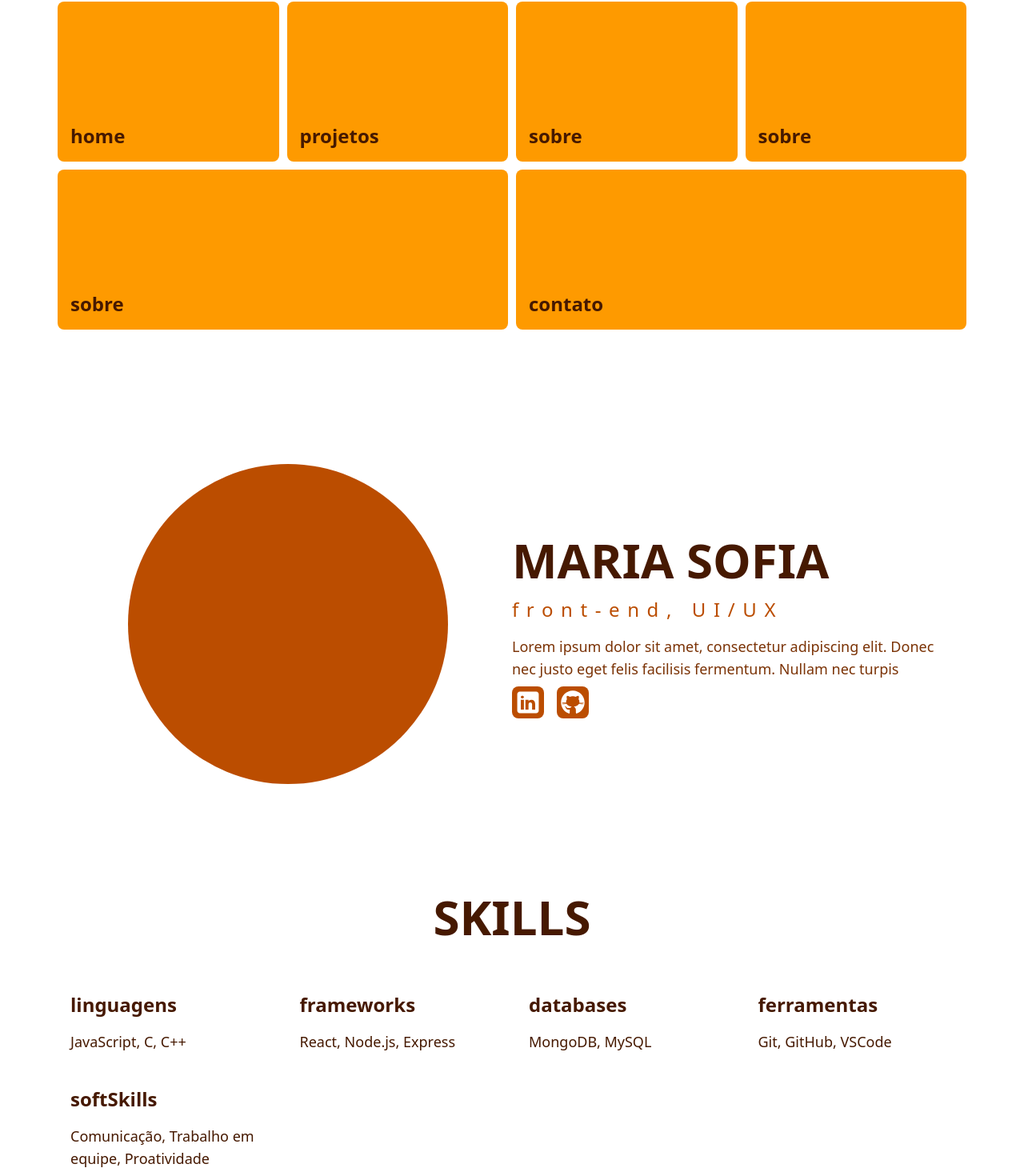
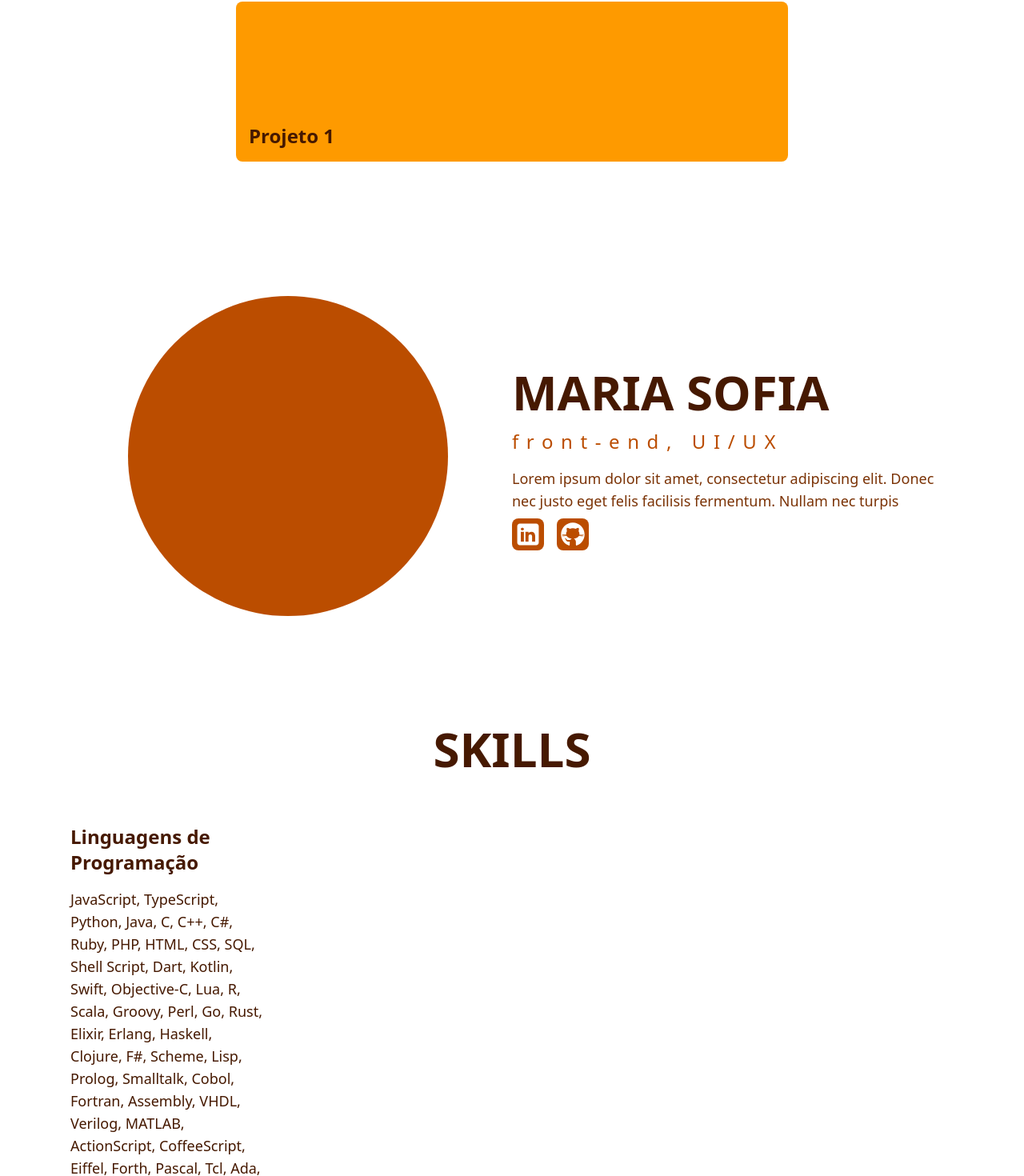
Before and after one commit to xofiaxinha/portifolio, a React (Vite) app: page / in a window 1280 px wide. Shown: the part 856-2326 px from the top of the page at 80% size. Built offline with nearby package versions, Linux system fonts and the light colour scheme.

Commit message:
reading json files

```diff
--- a/package.json
+++ b/package.json
@@ -11,6 +11,7 @@
   },
   "dependencies": {
     "@tailwindcss/vite": "^4.0.12",
+    "fs": "^0.0.1-security",
     "react": "^18.3.1",
     "react-dom": "^18.3.1",
     "tailwindcss": "^4.0.12"
--- a/src/App.jsx
+++ b/src/App.jsx
@@ -4,28 +4,13 @@ import Home from "./components/home/home"
 import { Projetos } from "./components/projetos/projetos"
 import Skills from "./components/skills/skills"
 import Sobre from "./components/sobre/sobre"
+import listadeprojetos from "./components/projetos/assets/listadeprojetos.json"
+import listadeskills from "./components/skills/assets/listadeskills.json"
 
 function App() {
-  const items = [
-    {
-        nome: "home"
-    },
-    {
-        nome: "projetos"
-    },
-    {
-        nome: "sobre"
-    },
-    {
-      nome: "sobre"
-    },
-    {
-      nome: "sobre"
-    },
-    {
-        nome: "contato"
-    }
-]
+  const projetos = listadeprojetos
+  const skills = listadeskills
+
   return(
     <>
       <Header>
@@ -36,9 +21,9 @@ function App() {
       </Header>
       <hr className="border-1 border-amber-300"/>
       <Home/>
-      <Projetos listaProjetos={items}/>
+      <Projetos listaProjetos={projetos}/>
       <Sobre/>
-      <Skills/>
+      <Skills listaSkills={skills}/>
       <Footer/>
     </>
   )
--- /dev/null
+++ b/src/components/projetos/assets/listadeprojetos.json
@@ -0,0 +1,9 @@
+[
+    {
+        "id": 1,
+        "nome": "Projeto 1",
+        "descricao": "Descrição do projeto 1",
+        "imagem": "imagem1.jpg",
+        "github": ""
+    }
+]
--- /dev/null
+++ b/src/components/skills/assets/listadeskills.json
@@ -0,0 +1,6 @@
+[
+    {
+        "nome": "Linguagens de Programação",
+        "list": "JavaScript, TypeScript, Python, Java, C, C++, C#, Ruby, PHP, HTML, CSS, SQL, Shell Script, Dart, Kotlin, Swift, Objective-C, Lua, R, Scala, Groovy, Perl, Go, Rust, Elixir, Erlang, Haskell, Clojure, F#, Scheme, Lisp, Prolog, Smalltalk, Cobol, Fortran, Assembly, VHDL, Verilog, MATLAB, ActionScript, CoffeeScript, Eiffel, Forth, Pascal, Tcl, Ada, Delphi, Logo, ML, OCaml, Racket, Scratch, Visual Basic, ABAP, Apex, COBOL, Crystal, D, Eiffel, Elm, Factor, Fantom, Forth, FoxPro, Hack, Io, J, Julia, K, Kotlin, LabVIEW, LiveCode, M4, Mathematica, MUMPS, Objective-C, Oz, PL/I, PostScript, PowerShell, Pure Data, Q, RPG, S, SAS, SPARK, SPSS, Stata, Tcl, Visual Basic, Wolfram, Xojo, Zsh"
+    }
+]
--- a/src/components/skills/skills.jsx
+++ b/src/components/skills/skills.jsx
@@ -1,27 +1,20 @@
 import Container from "../container/container"
 import "./assets/skills.css"
 
-export default function Skills(){
-    const skills =
-        {
-            "linguagens":"JavaScript, C, C++",
-            "frameworks":"React, Node.js, Express",
-            "databases":"MongoDB, MySQL",
-            "ferramentas":"Git, GitHub, VSCode",
-            "softSkills":"Comunicação, Trabalho em equipe, Proatividade"
-        }
+export default function Skills({listaSkills}){
+    const skills = listaSkills
     return(
         <Container className="flex justify-center items-center">
             <h1 className="text-amber-950 text-5xl font-bold uppercase lg:text-6xl my-2">Skills</h1>
             <div className="skill-container w-full p-10 justify-center">
-                {Object.keys(skills).map((skill, index) => {
+                {skills.map((skill, index) => {
                     return(
                         <div
                             key={index}
                             className="skill-item"
                         >
-                            <h3 className="text-amber-950 text-2xl font-bold m-4">{skill}</h3>
-                            <p className="text-amber-950 text-lg m-4">{skills[skill]}</p>
+                            <h3 className="text-amber-950 text-2xl font-bold m-4">{skill.nome}</h3>
+                            <p className="text-amber-950 text-lg m-4">{skill.list}</p>
                         </div>
                     )
                 })}
```
Also changed, not shown: 1 other file (tests, documents, lock files or other folders).
